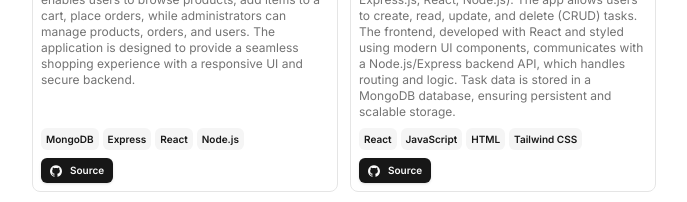
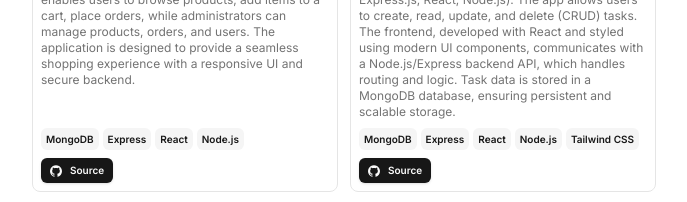
Before and after one commit to amila-wije/amilawijeweb, a Next.js app: page / in a window 1280 px wide. Shown: the part 1175-1377 px from the top of the page, without its empty margins (296-983 px from the left). Built offline with nearby package versions, Linux system fonts and the light colour scheme; grey boxes are pictures that could not be loaded.

Commit message:
Update project with latest changes 3

```diff
--- a/src/data/resume.tsx
+++ b/src/data/resume.tsx
@@ -187,7 +187,7 @@ export const DATA = {
       active: true,
       description:
         "A simple and efficient task management application built using the MERN stack (MongoDB, Express.js, React, Node.js). The app allows users to create, read, update, and delete (CRUD) tasks. The frontend, developed with React and styled using modern UI components, communicates with a Node.js/Express backend API, which handles routing and logic. Task data is stored in a MongoDB database, ensuring persistent and scalable storage.",
-      technologies: ["React", " JavaScript", "HTML", " Tailwind CSS"],
+      technologies: ["MongoDB", "Express", "React", "Node.js", " Tailwind CSS"],
       links: [
         {
           type: "Source",
```
